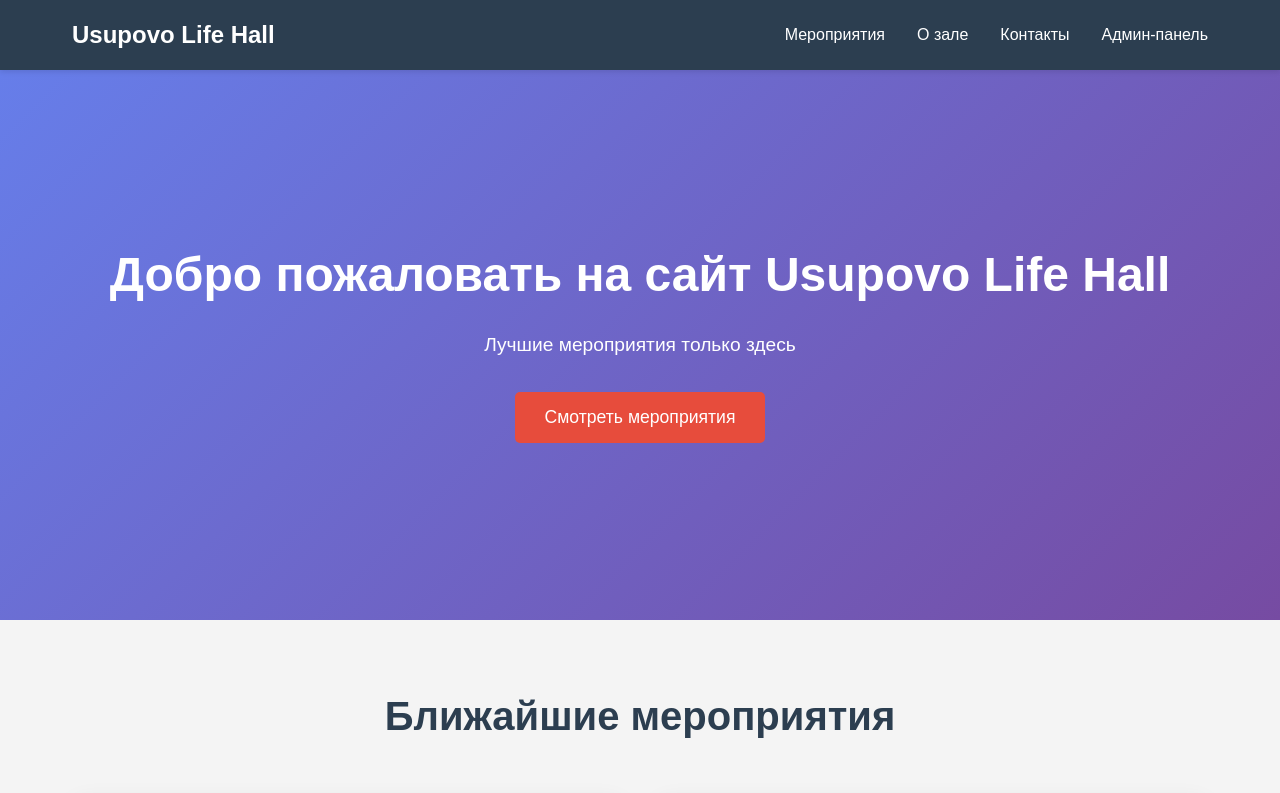
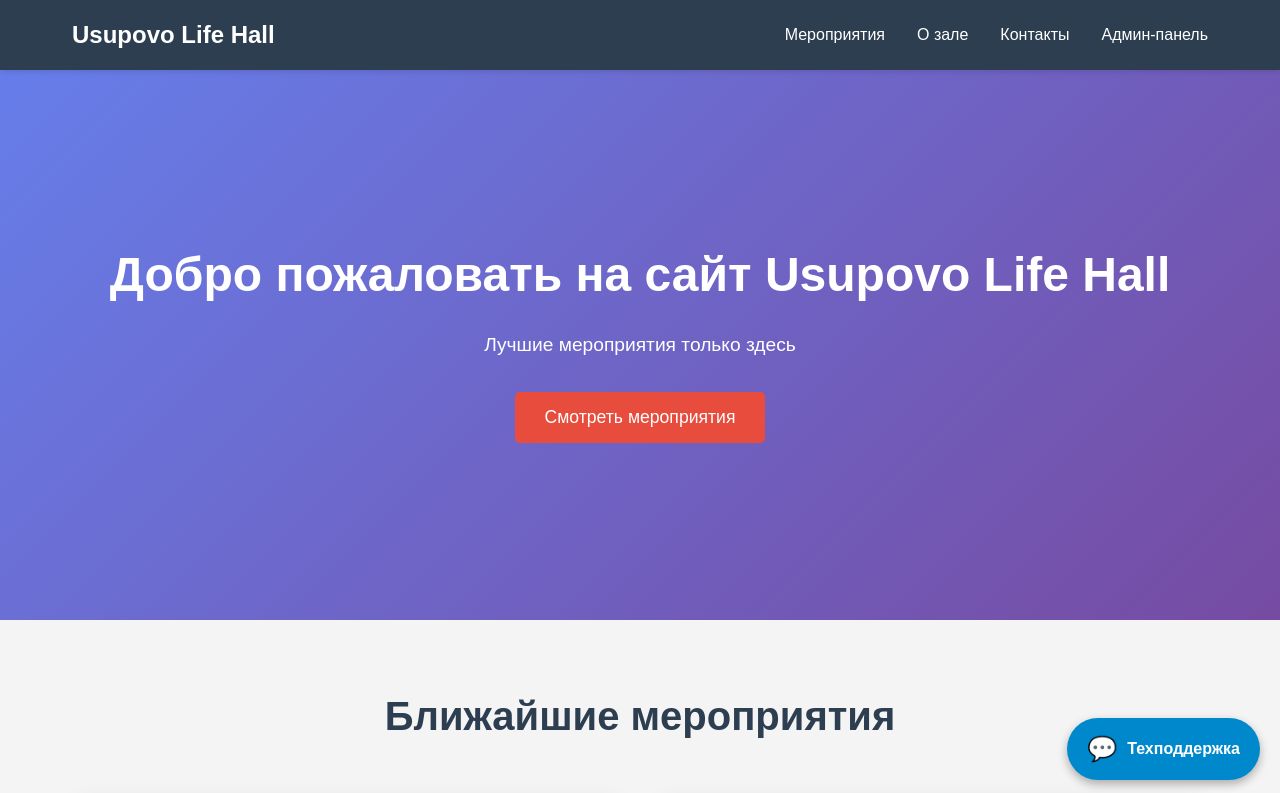
Before and after one commit to IliaBebebe/usupovo-life-hall, a website: page public/index.html in a window 1280 px wide. Shown: the top 793 px of the page. Drawn offline with nearby package versions, Linux system fonts and the light colour scheme; no server answers.

Commit message:
feat: add Telegram support button with text

```diff
--- a/public/index.html
+++ b/public/index.html
@@ -14,6 +14,10 @@
     <meta name="apple-mobile-web-app-title" content="Usupovo Life Hall">
     <link rel="icon" href="/images/logo-small.png" type="image/png">
 </head>
+<a href="https://web.telegram.org/k/#@usupovo_life_hall_support_bot" target="_blank" class="support-button">
+    <div class="support-icon">💬</div>
+    <div class="support-text">Техподдержка</div>
+</a>
 <body>
     <!-- Шапка сайта -->
     <header class="header">
--- a/public/style.css
+++ b/public/style.css
@@ -976,3 +976,33 @@ body {
 .rule-icon.photo-allowed {
     background-position: -72px 0;
 }
+.support-button {
+    position: fixed;
+    bottom: 20px;
+    right: 20px;
+    background: #0088cc;
+    color: white;
+    border-radius: 50px;
+    padding: 12px 20px;
+    font-size: 1rem;
+    cursor: pointer;
+    z-index: 998;
+    display: flex;
+    align-items: center;
+    gap: 10px;
+    box-shadow: 0 4px 10px rgba(0,0,0,0.3);
+    text-decoration: none;
+    transition: background 0.3s ease;
+}
+
+.support-button:hover {
+    background: #0077b3;
+}
+
+.support-icon {
+    font-size: 1.5rem;
+}
+
+.support-text {
+    font-weight: bold;
+}
```
Also changed, not shown: package.json (+6 -4 lines).
